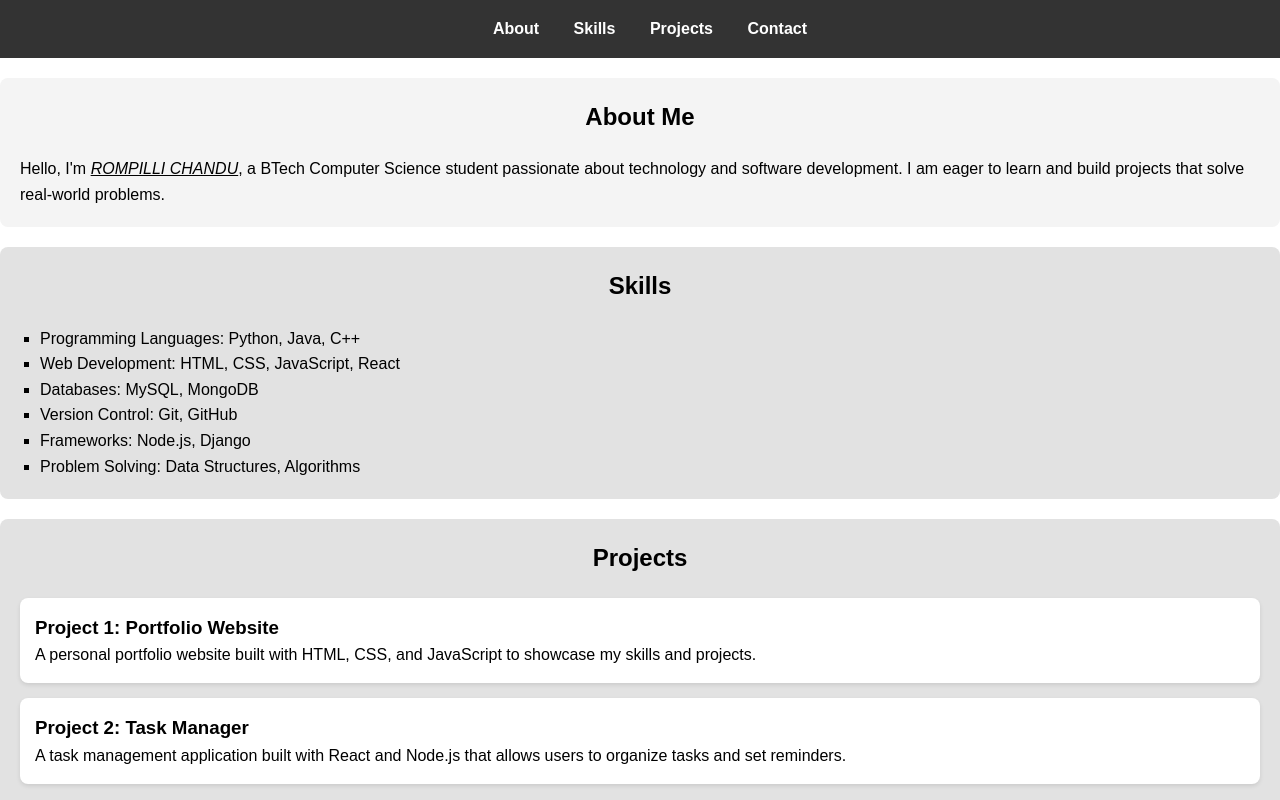
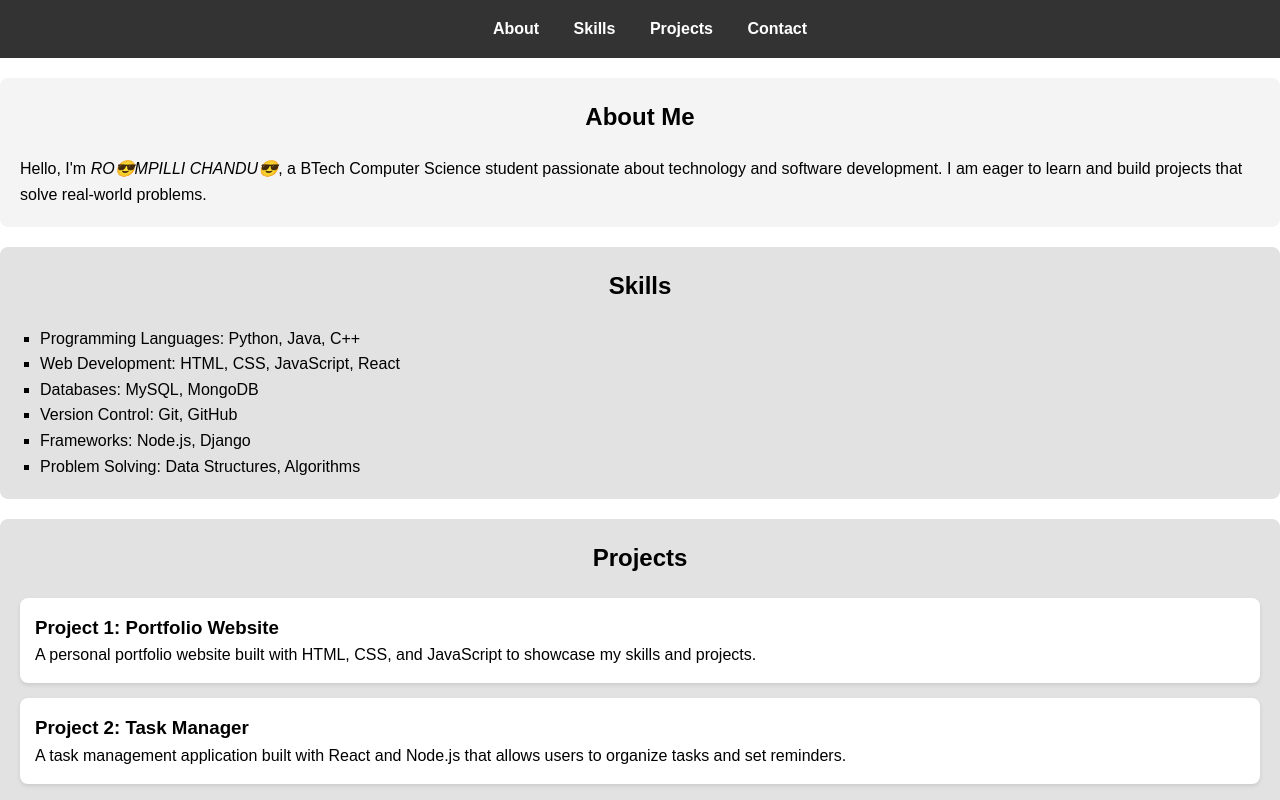
Before and after one commit to chanduRo/chandu., a plain HTML site: page INDEX.HTML in a window 1280 px wide. Shown: the top 800 px of the page. Drawn offline with Linux system fonts and the light colour scheme.

Commit message:
Update INDEX.HTML

```diff
--- a/INDEX.HTML
+++ b/INDEX.HTML
@@ -20,7 +20,7 @@
 
     <section id="about">
         <h2>About Me</h2>
-        <p>Hello, I'm <I><U>ROMPILLI CHANDU</U></I>, a BTech Computer Science student passionate about technology and software development. I am eager to learn and build projects that solve real-world problems.</p>
+        <p>Hello, I'm <I>RO😎MPILLI CHANDU😎</I>, a BTech Computer Science student passionate about technology and software development. I am eager to learn and build projects that solve real-world problems.</p>
     </section>
 
     <section id="skills">
```
